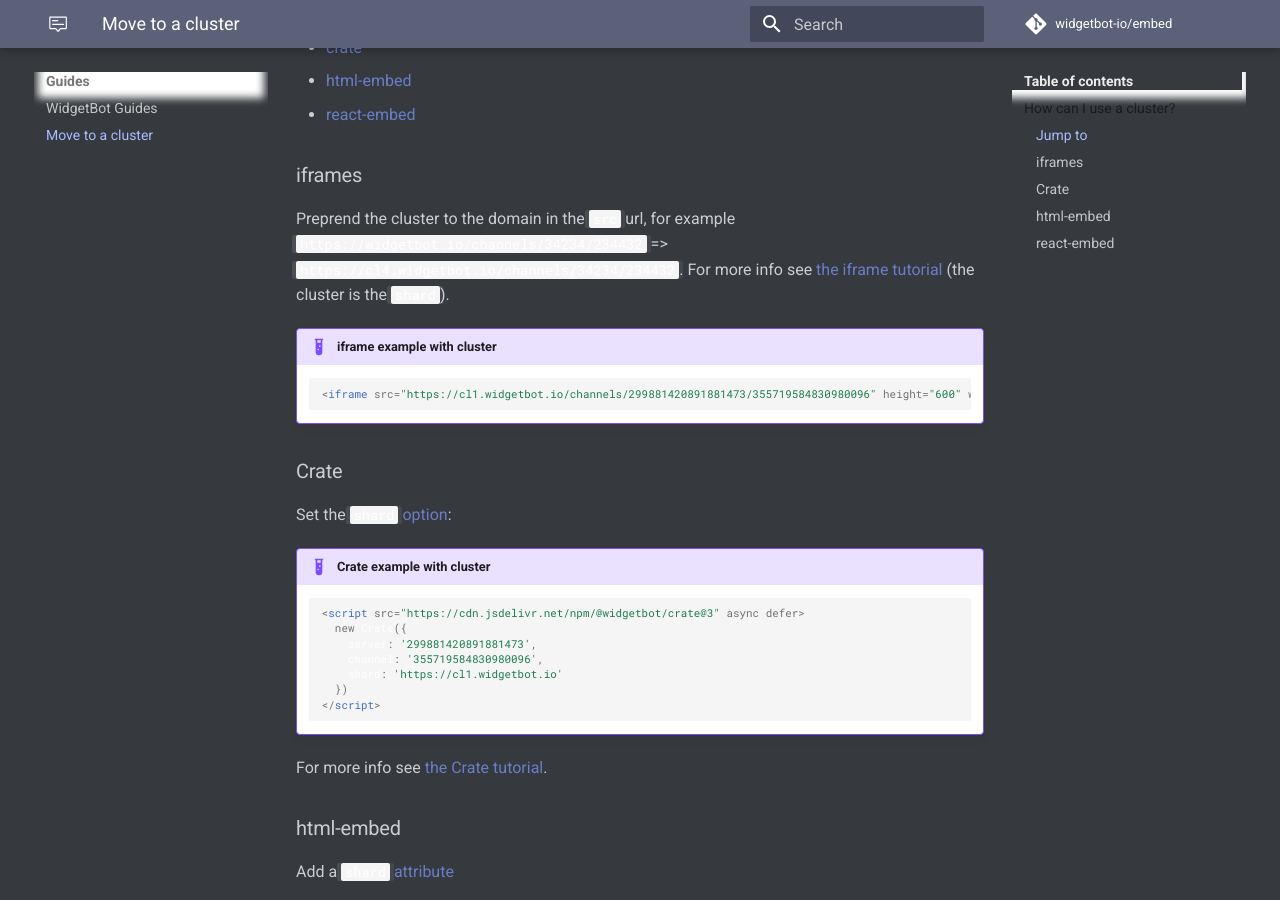
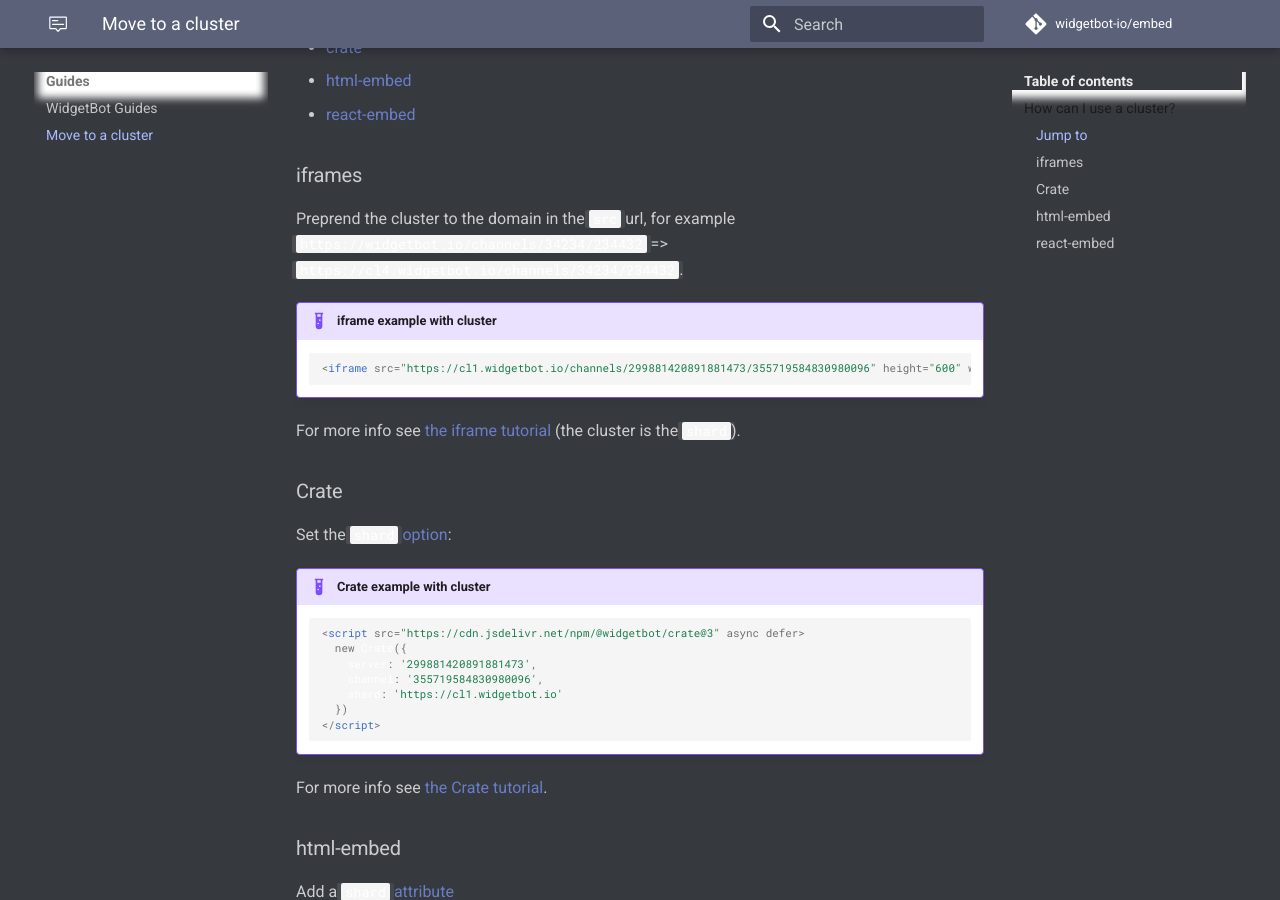
Before and after one commit to widgetbot-io/documentation, an MkDocs documentation site: the page built from docs/guides/move-to-cluster.md, in a window 1280 px wide and 900 px high, scrolled down 948 px. Built offline with MkDocs 1.6.1 and Material for MkDocs 9.7.7, drawn with Linux system fonts in a browser that asks for light colours; a script that is not in the unit is left out; comment, search, counter and statistics services are not loaded; old or Windows-style settings are respelled for this version of MkDocs.

````diff
--- a/docs/guides/move-to-cluster.md
+++ b/docs/guides/move-to-cluster.md
@@ -28,12 +28,14 @@ First, click on the link for a cluster and add the bot to your server.
 
 ### iframes
 
-Preprend the cluster to the domain in the `src` url, for example `https://widgetbot.io/channels/34234/234432` => `https://cl4.widgetbot.io/channels/34234/234432`. For more info see [the iframe tutorial](/tutorial/iframes) (the cluster is the `shard`).
+Preprend the cluster to the domain in the `src` url, for example `https://widgetbot.io/channels/34234/234432` => `https://cl4.widgetbot.io/channels/34234/234432`.
 
 !!! example "iframe example with cluster"
     ```html
     <iframe src="https://cl1.widgetbot.io/channels/299881420891881473/355719584830980096" height="600" width="800"></iframe>
     ```
+
+For more info see [the iframe tutorial](/tutorial/iframes) (the cluster is the `shard`).
 
 ### Crate
 
````
